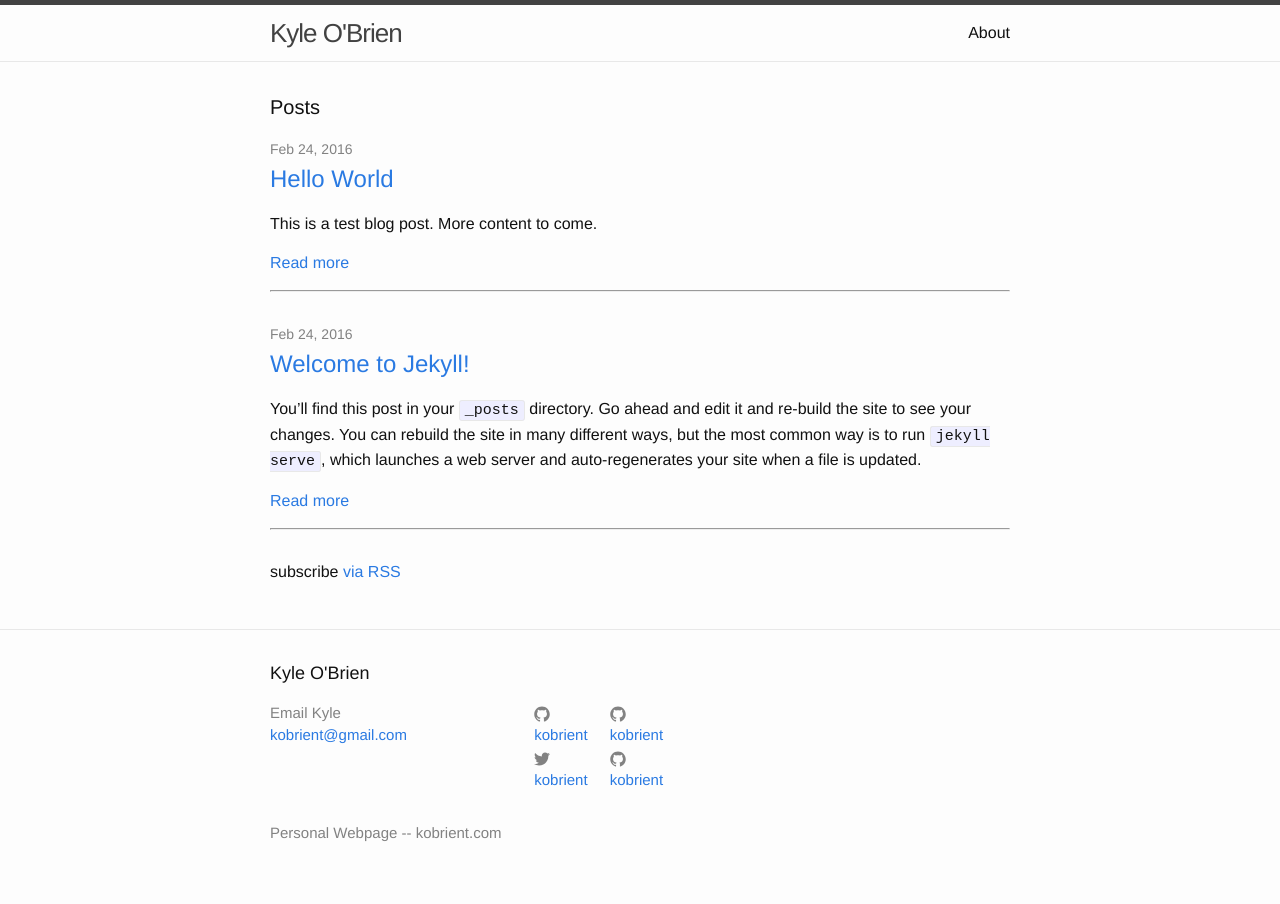
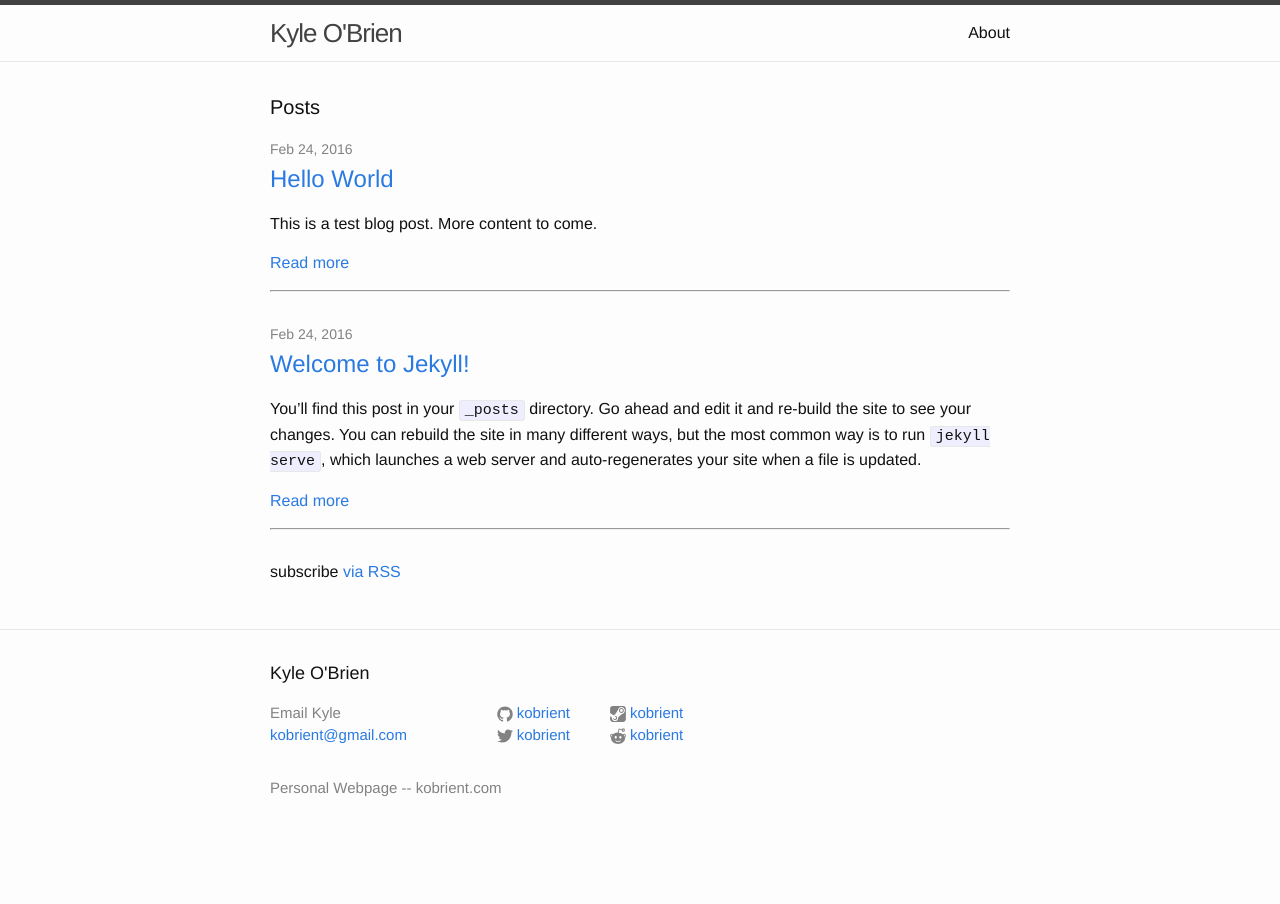
Before and after one commit to kobrient/kobrient.github.io, a Jekyll site: the page built from index.html, in a window 1280 px wide. Built offline with Jekyll 4.4.1, drawn with Linux system fonts in a browser that asks for light colours.

Commit message:
svg hell

```diff
--- a/_sass/_layout.scss
+++ b/_sass/_layout.scss
@@ -127,13 +127,13 @@
 }
 
 .footer-col-1 {
-    width: -webkit-calc(35% - (#{$spacing-unit} / 2));
-    width:         calc(35% - (#{$spacing-unit} / 2));
+    width: -webkit-calc(30% - (#{$spacing-unit} / 2));
+    width:         calc(30% - (#{$spacing-unit} / 2));
 }
 
 .footer-col-2 {
-    width: -webkit-calc(10% - (#{$spacing-unit} / 2));
-    width:         calc(10% - (#{$spacing-unit} / 2));
+    width: -webkit-calc(15% - (#{$spacing-unit} / 2));
+    width:         calc(15% - (#{$spacing-unit} / 2));
 }
 
 .footer-col-4 {
```
Also changed, not shown: _includes/icon-reddit.svg, _includes/icon-steam.svg.
